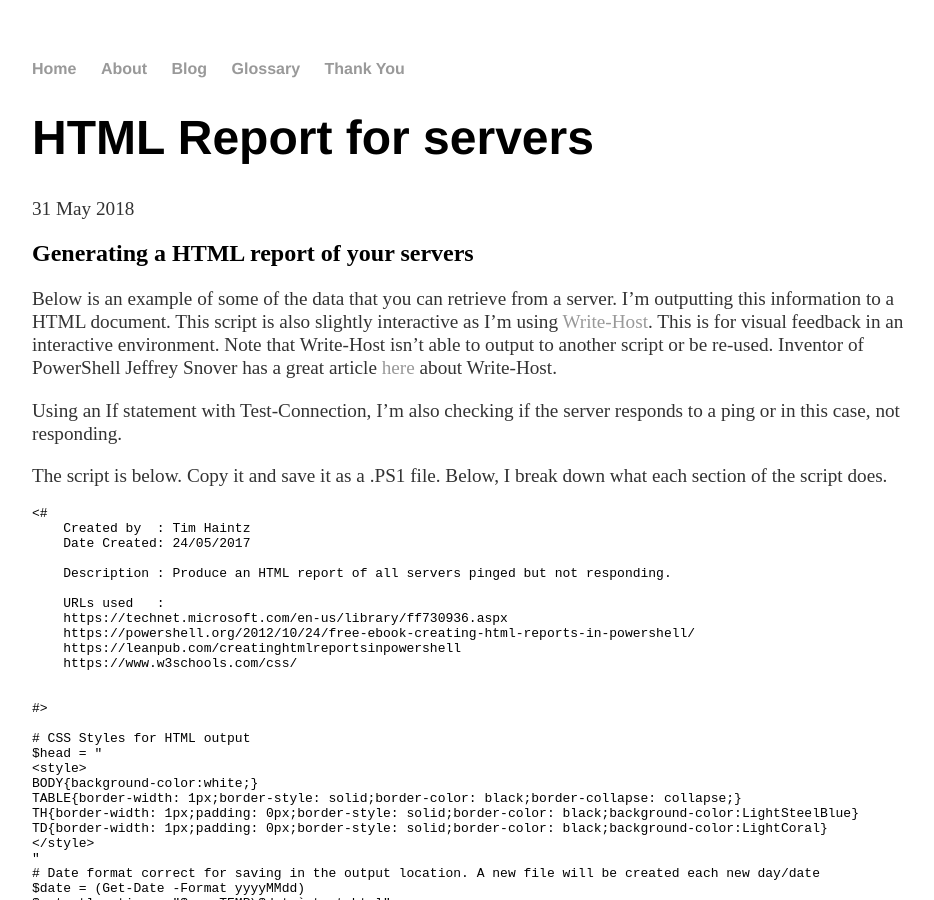
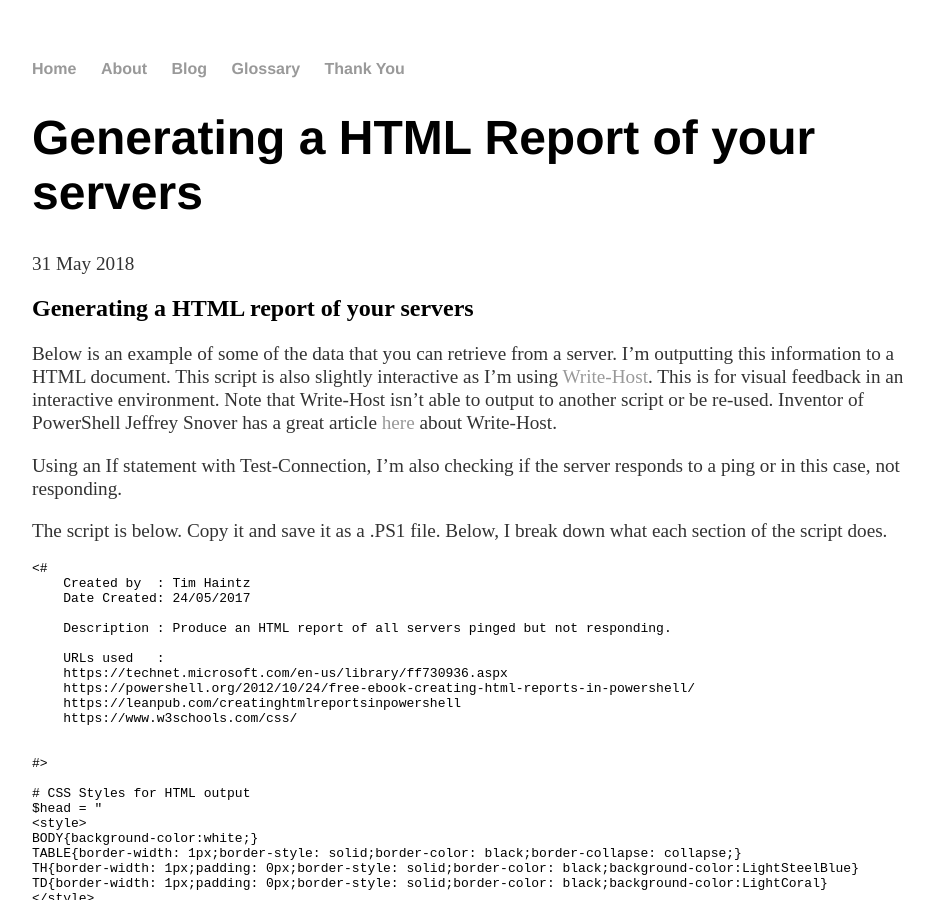
Before and after one commit to timhaintz/timhaintz.github.io, a Jekyll site: the page built from _posts/2018-05-31-Generating-a-HTML-report-of-your-servers.md, in a window 1280 px wide and 900 px high. Shown: the whole window, without its empty margins (160-1094 px from the left). Built offline with Jekyll 4.4.1, drawn with Linux system fonts in a browser that asks for light colours.

Commit message:
Update 2018-05-31-Generating-a-HTML-report-of-your-servers.md

```diff
--- a/_posts/2018-05-31-Generating-a-HTML-report-of-your-servers.md
+++ b/_posts/2018-05-31-Generating-a-HTML-report-of-your-servers.md
@@ -1,6 +1,6 @@
 ---
 layout: post
-title: "HTML Report for servers"
+title: "Generating a HTML Report of your servers"
 date: 2018-05-31
 ---
 ## Generating a HTML report of your servers
```
